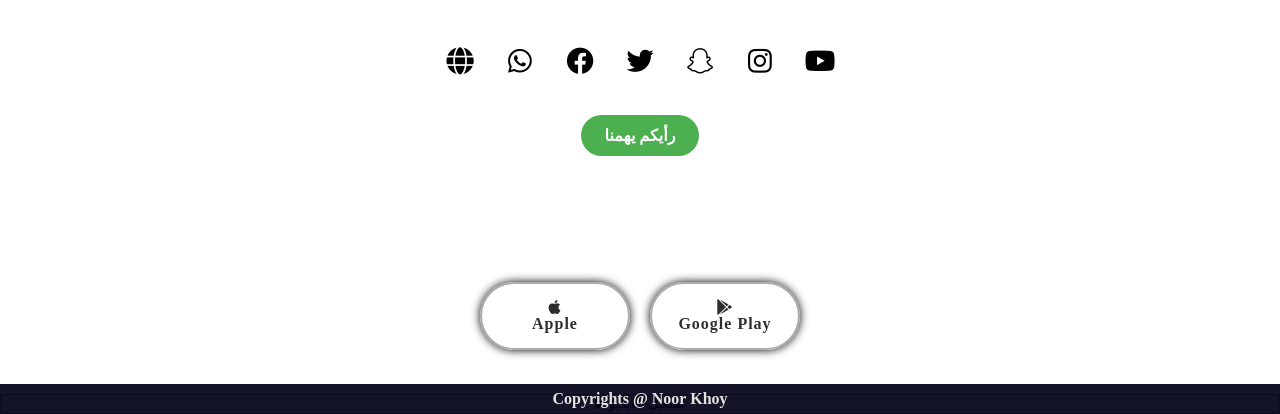
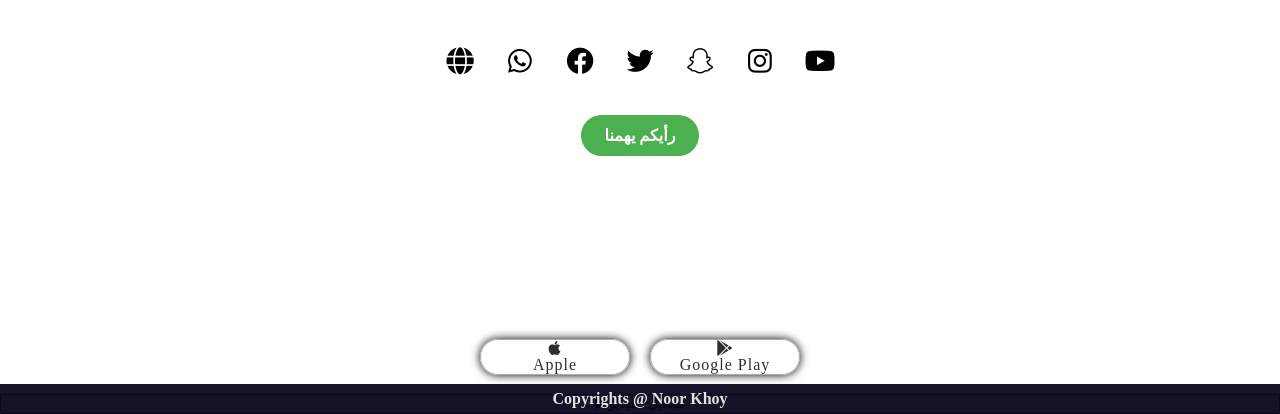
Before and after one commit to karim-fayed/station-noor, a PHP site: page /index.html in a window 1280 px wide. Shown: the part 386-800 px from the top of the page. Run offline with PHP 8.4, Linux system fonts and the light colour scheme.

Commit message:
Update style1.css

```diff
--- a/style1.css
+++ b/style1.css
@@ -171,11 +171,11 @@ body {
     display: flex;
     justify-content: center;
     position: absolute;
-    bottom: 20px;
+    bottom: 15px;
     left: 50%;
     transform: translateX(-50%);
     z-index: 1;
-    margin: 24px 0;
+    margin: 4px 0;
 }
 
 .download-buttons .btn {
@@ -185,11 +185,11 @@ body {
     color: #000000d1;
     text-decoration: none;
     letter-spacing: 1px;
-    border: 2px solid #aeaaaa;
-    padding: 0.9375em;
+    border: 1px solid #aeaaaa;
+    /* padding: 0.9375em; */
     min-width: 150px;
     border-radius: 50px;
-    transition: 0.9s ease;
+    transition: 0.9sease;
     background-color: transparent;
     justify-content: space-evenly;
     align-items: center;
@@ -197,7 +197,7 @@ body {
     flex-wrap: nowrap;
     flex-direction: column;
     box-shadow: #000 0px 0px 10px 0px;
-    font-weight: bold; /* جعل الخط غامق */
+    /*font-weight: bold;  جعل الخط غامق */
 }
 
 .download-buttons a:hover .fab.fa-apple {
```
